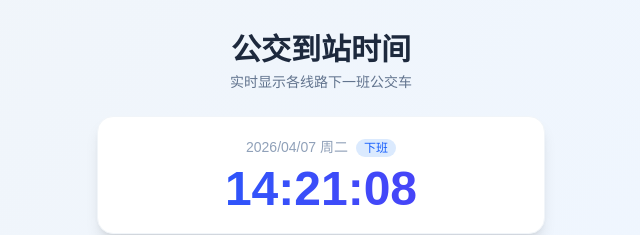
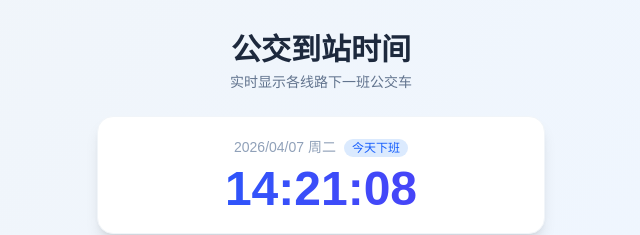
Before and after one commit to summer-8848/daily-commute-assistant, a Next.js app: page / in a window 1280 px wide. Shown: the top 235 px of the page, without its empty margins (319-959 px from the left). Built offline with nearby package versions, Linux system fonts and the light colour scheme.

Commit message:
feat: add 今天/明天 prefix to shift label, 明天上班 after 21:30

```diff
--- a/src/app/page.tsx
+++ b/src/app/page.tsx
@@ -219,8 +219,10 @@ export default function Home() {
     const mins = hours * 60 + minutes;
     const morningEnd = 9.5 * 60;
     const eveningEnd = 21.5 * 60;
-    if (mins < morningEnd || mins >= eveningEnd) return '上班';
-    return '下班';
+    if (mins < morningEnd || mins >= eveningEnd) {
+      return mins >= eveningEnd ? '明天上班' : '今天上班';
+    }
+    return '今天下班';
   })();
 
   // 检测页面可见性变化，切回前台时自动刷新
```
